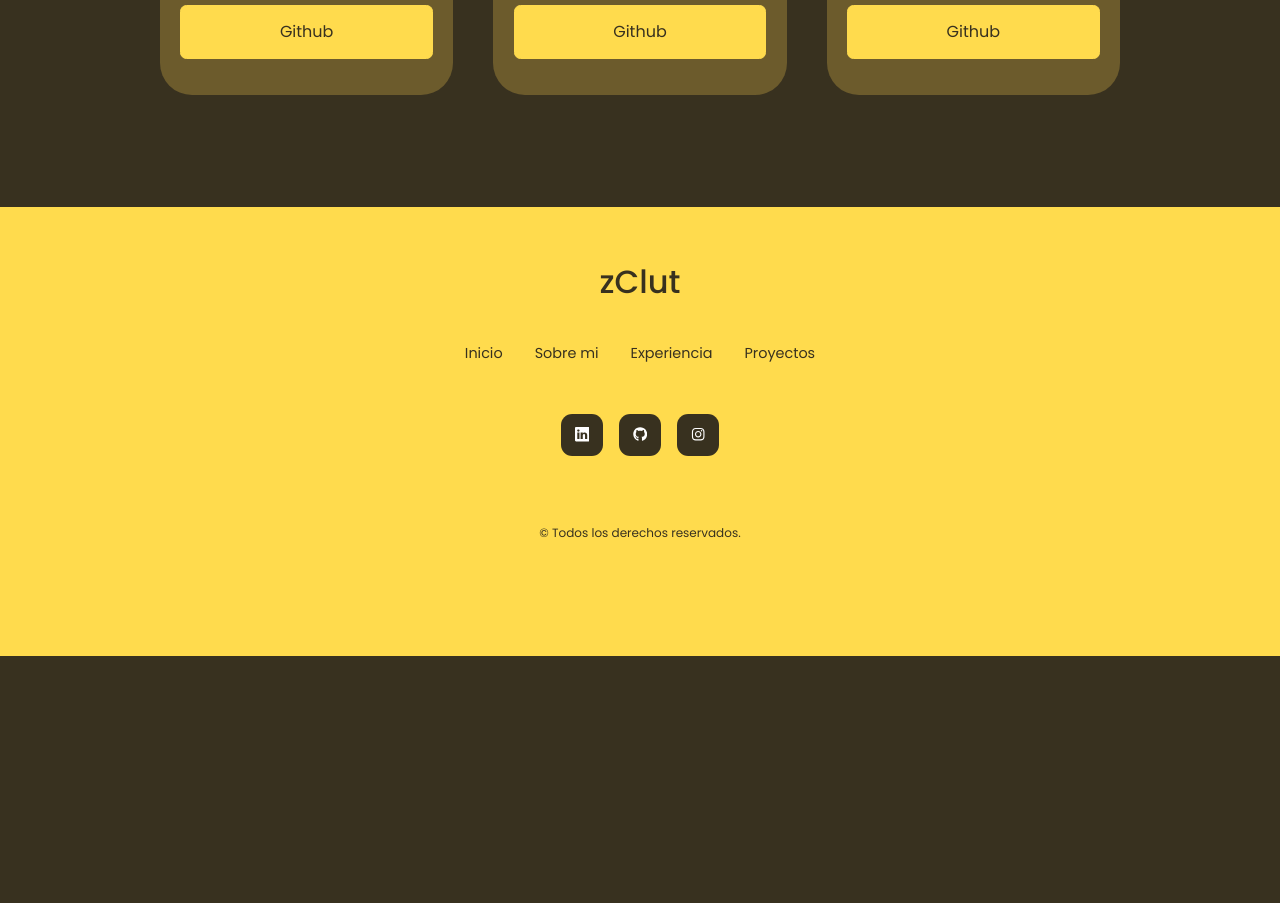
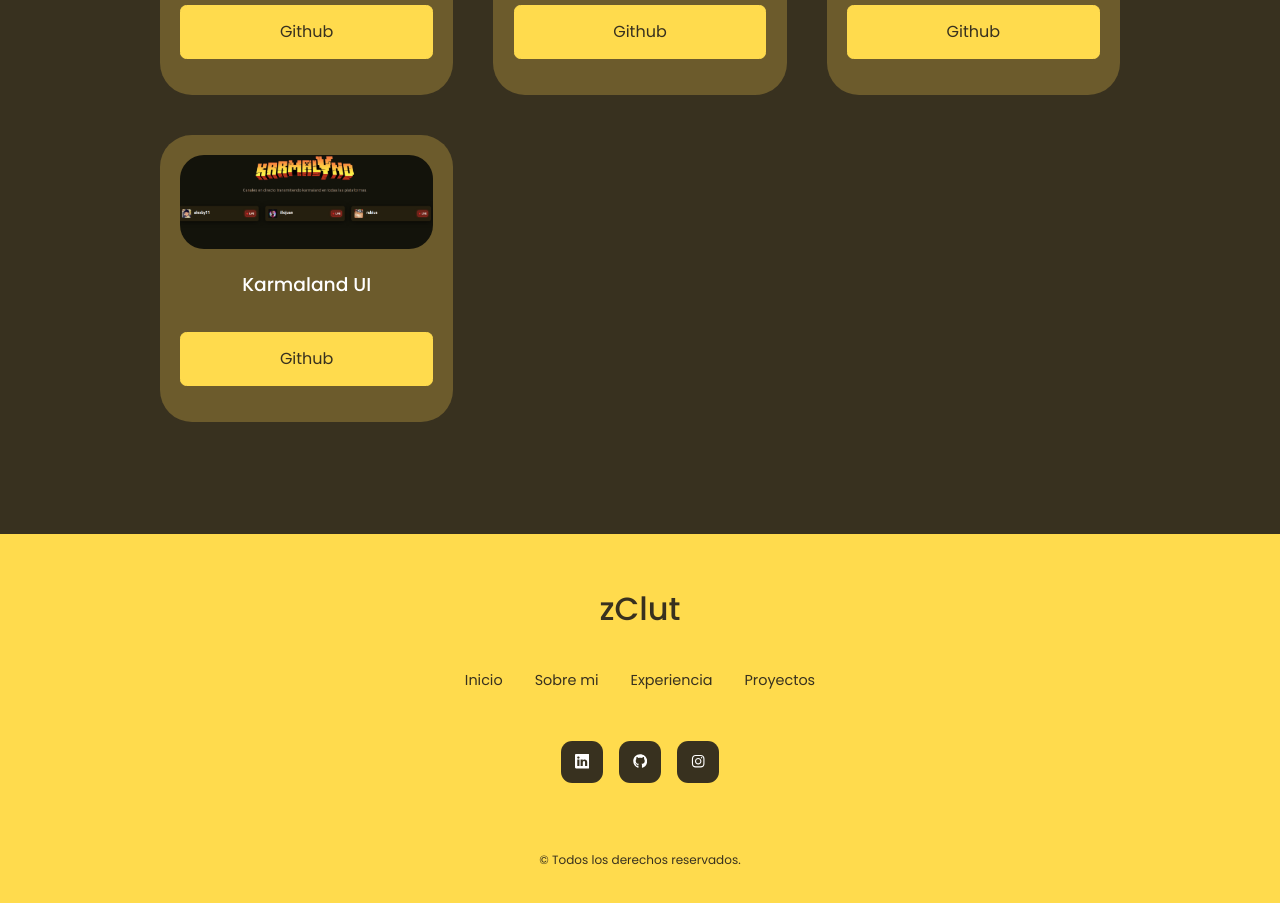
Before and after one commit to zclut/portfolio, a React (Create React App) app: page / in a window 1280 px wide. Shown: the part 2620-3523 px from the top of the page. Before the commit the page ends 3276 px from the top, so only its background shows below. Built offline with nearby package versions, Linux system fonts and the light colour scheme.

Commit message:
:pushpin: | Adding karmaland-ui project

```diff
--- a/src/components/portfolio/data.js
+++ b/src/components/portfolio/data.js
@@ -1,6 +1,7 @@
 import finaccess from '../../assets/portfolio/finaccess.png';
 import barDeJuan from '../../assets/portfolio/bardejuan.png';
 import graphqlAuthTemplate from '../../assets/portfolio/graphqlAuthTemplate.png';
+import karmaland from '../../assets/portfolio/karmaland.png';
 
 export const data = [
     {
@@ -20,5 +21,11 @@ export const data = [
         image: finaccess,
         title: "Finaccess",
         github: "https://github.com/zclut/FinaccessBackend"
-    }
+    },
+    {
+        id: 4,
+        image: karmaland,
+        title: "Karmaland UI",
+        github: "https://github.com/klasinky/karmaland-ui"
+    },
 ]
```
Also changed, not shown: src/assets/portfolio/karmaland.png (added).
